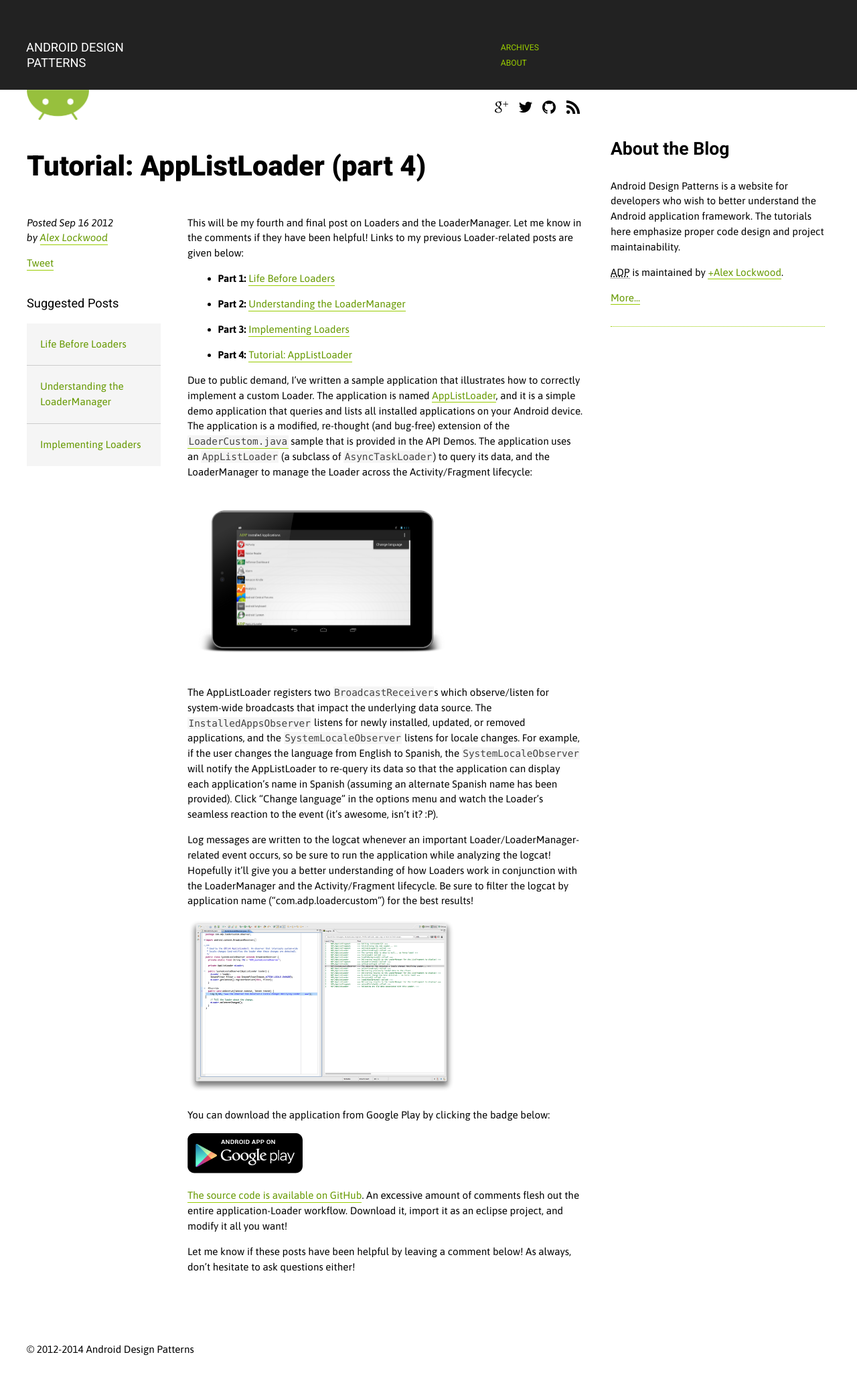
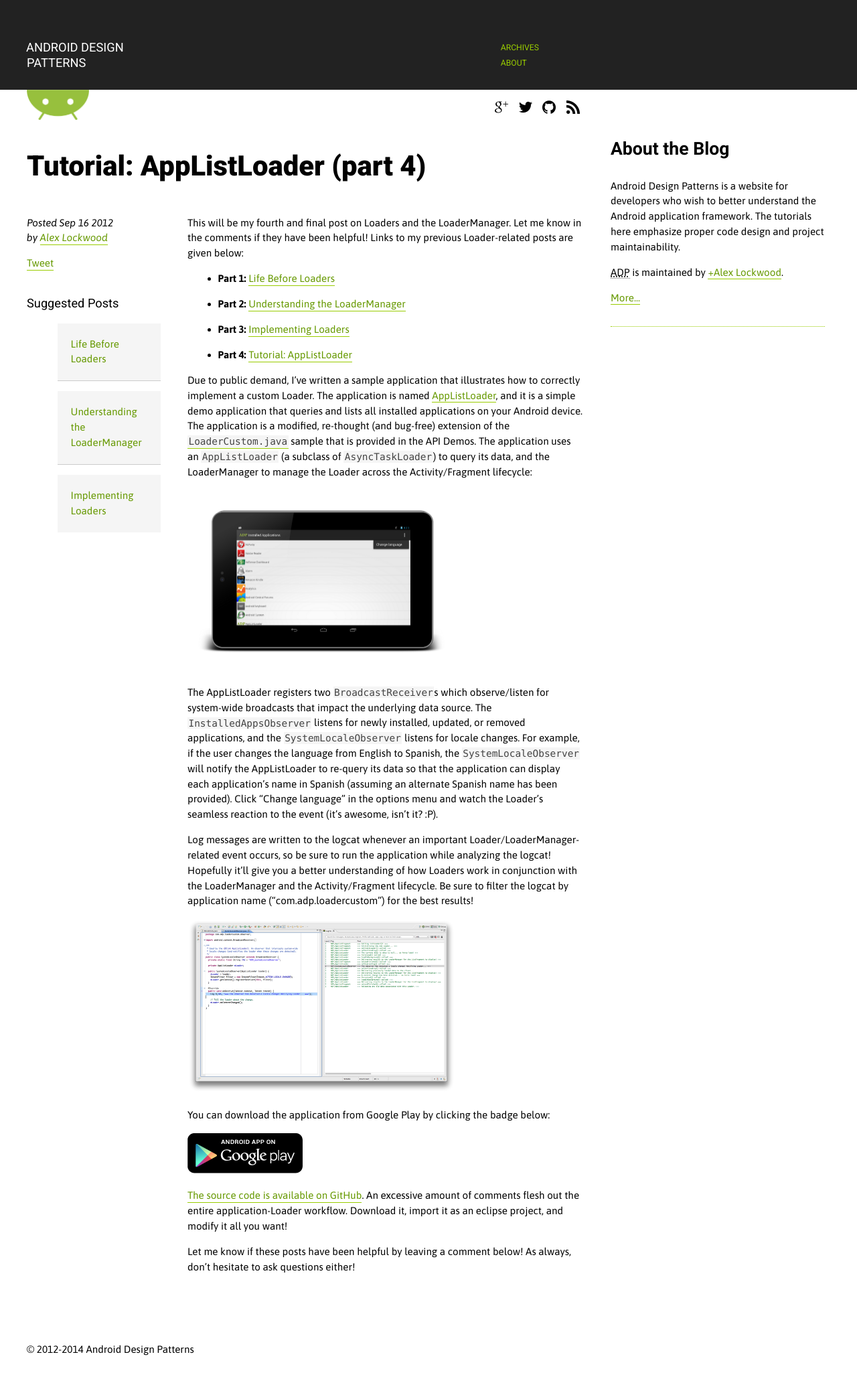
Before and after one commit to alexjlockwood/AndroidDesignPatterns, a Jekyll site: the page built from _posts/2012-09-16-loaders-part4.md, in a window 1280 px wide. Shown: the whole page at 67% size. Built offline with Jekyll 4.4.1, drawn with Linux system fonts in a browser that asks for light colours; Markdown is read by kramdown in place of the engine named in the settings; comment, search, counter and statistics services are not loaded.

Commit message:
Changed list indentation

```diff
--- a/css/style.css
+++ b/css/style.css
@@ -126,7 +126,7 @@
 strong, b {
     font-weight: 700;
 }
-.post li {
+li {
     margin: 1em 0 1em 3em;
 }
 ul {
```
